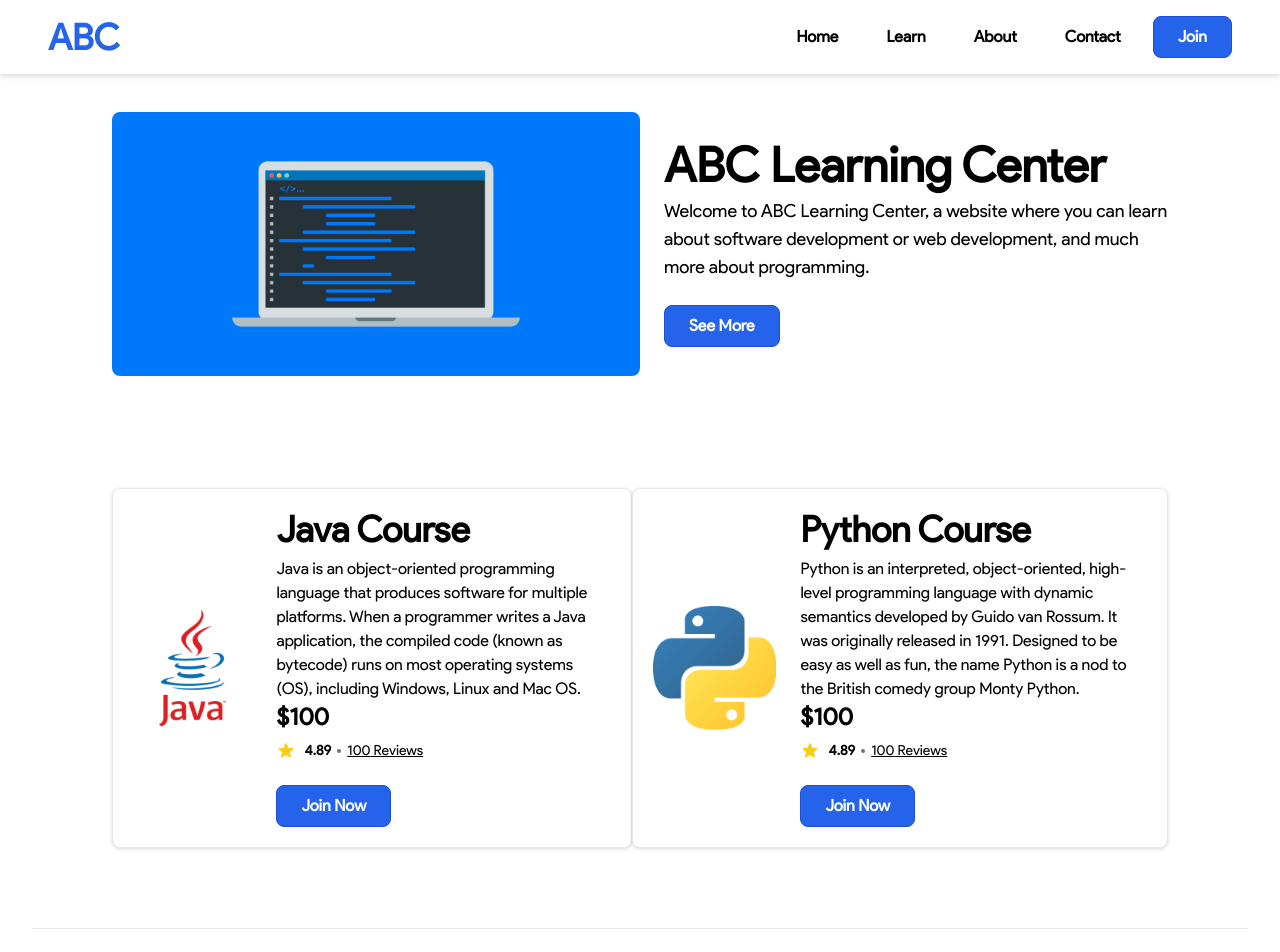
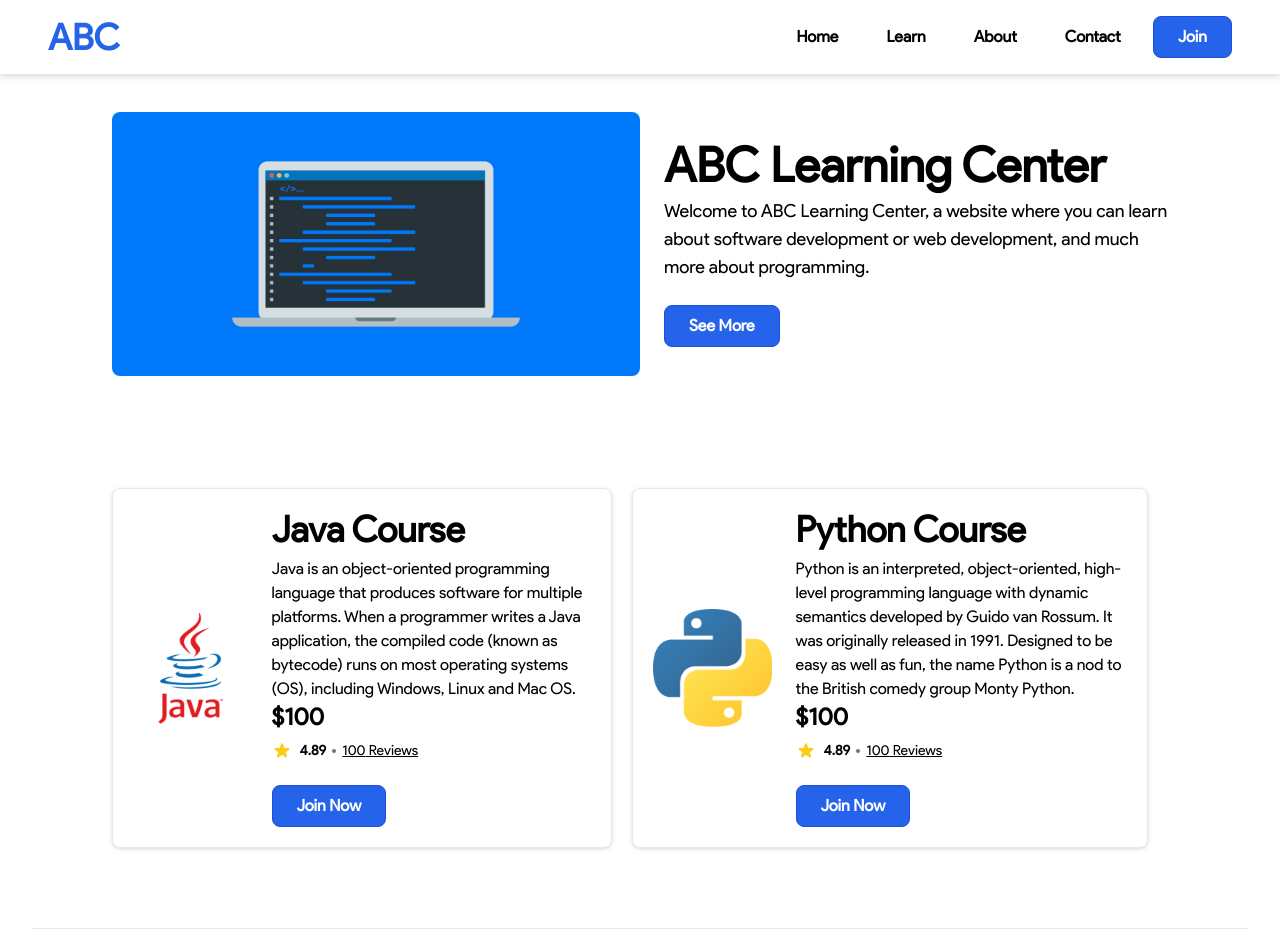
Before and after one commit to wildanlh/ABC-Learning-Center-V2, a Next.js app: page / in a window 1280 px wide. Shown: the top 952 px of the page. Built offline with nearby package versions, Linux system fonts and the light colour scheme.

Commit message:
Update responsive page

```diff
--- a/src/components/courses/card-course.tsx
+++ b/src/components/courses/card-course.tsx
@@ -24,7 +24,7 @@ const CardCourse: React.FC<Props> = ({
   urlCourse,
 }) => {
   return (
-    <div className="border p-5 bg-white drop-shadow mt-10 lg:mt-0 rounded-lg hover:drop-shadow-lg hover:duration-500 hover:ease-in-out">
+    <div className="border p-5 bg-white drop-shadow mt-10 lg:mt-0 rounded-lg hover:drop-shadow-lg hover:duration-500 hover:ease-in-out md:mr-5">
       <div className="flex flex-col items-center md:flex-row">
         <div className="h-1/2 md:w-1/4">
           <Image
```
